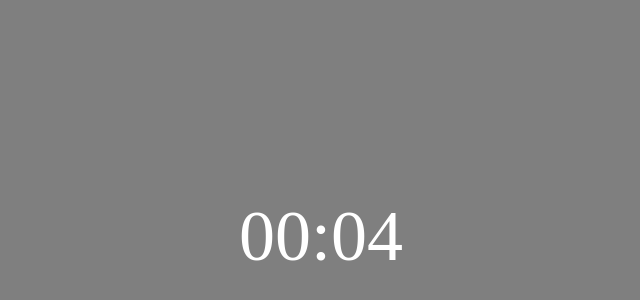
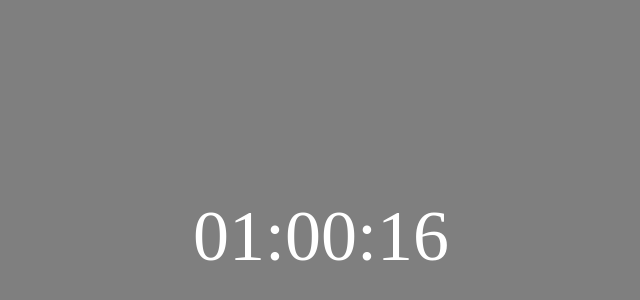
Before and after one commit to hszgLorKor/virtosa_twitch_timer, a website: page public/index.html in a window 1280 px wide. Shown: the part 164-464 px from the top of the page, without its empty margins (319-959 px from the left). Drawn offline with Linux system fonts and the light colour scheme.

Commit message:
setting up ws connection

```diff
--- a/package.json
+++ b/package.json
@@ -1,6 +1,7 @@
 {
   "dependencies": {
     "express": "^5.1.0",
-    "tmi.js": "^1.8.5"
+    "tmi.js": "^1.8.5",
+    "ws": "^8.18.1"
   }
 }
--- a/index.html
+++ b/public/index.html
@@ -21,18 +21,22 @@
     </style>
 </head>
 <body>
-<div id="timer">00:00</div>
+<div id="timer">00:00:00</div> <!-- Modified to include hours -->
 <script>
-    let totalTime = 0; // in seconds
+    let totalTime = 3620; // in seconds
     const addTimeOnSubscription = 30; // e.g., 30 seconds for each subscription
 
     function updateTimer() {
-        const minutes = Math.floor(totalTime / 60);
+        const hours = Math.floor(totalTime / 3600);
+        const minutes = Math.floor((totalTime % 3600) / 60);
         const seconds = totalTime % 60;
+
         document.getElementById('timer').innerText =
+            (hours < 10 ? '0' : '') + hours + ':' +
             (minutes < 10 ? '0' : '') + minutes + ':' +
             (seconds < 10 ? '0' : '') + seconds;
-        totalTime++; // Increase total time every second
+
+        totalTime--; // Decrease total time every second
     }
 
     function addTime() {
@@ -42,9 +46,16 @@
     // Set interval to update the timer every second
     setInterval(updateTimer, 1000);
 
-    // This function should be called upon a subscription event
-    // For testing, you can call addTime manually
-    // addTime(); // Uncomment for manual testing
+    // WebSocket connection
+    const ws = new WebSocket(`ws://${window.location.host}`);
+
+    ws.onmessage = function(event) {
+        const message = JSON.parse(event.data);
+        if (message.action === 'addTime') {
+            addTime(); // Call addTime when a subscription event is received
+        }
+    };
+
 </script>
 </body>
 </html>
```
Also changed, not shown: app.js (+13 -4 lines), 1 other file.
